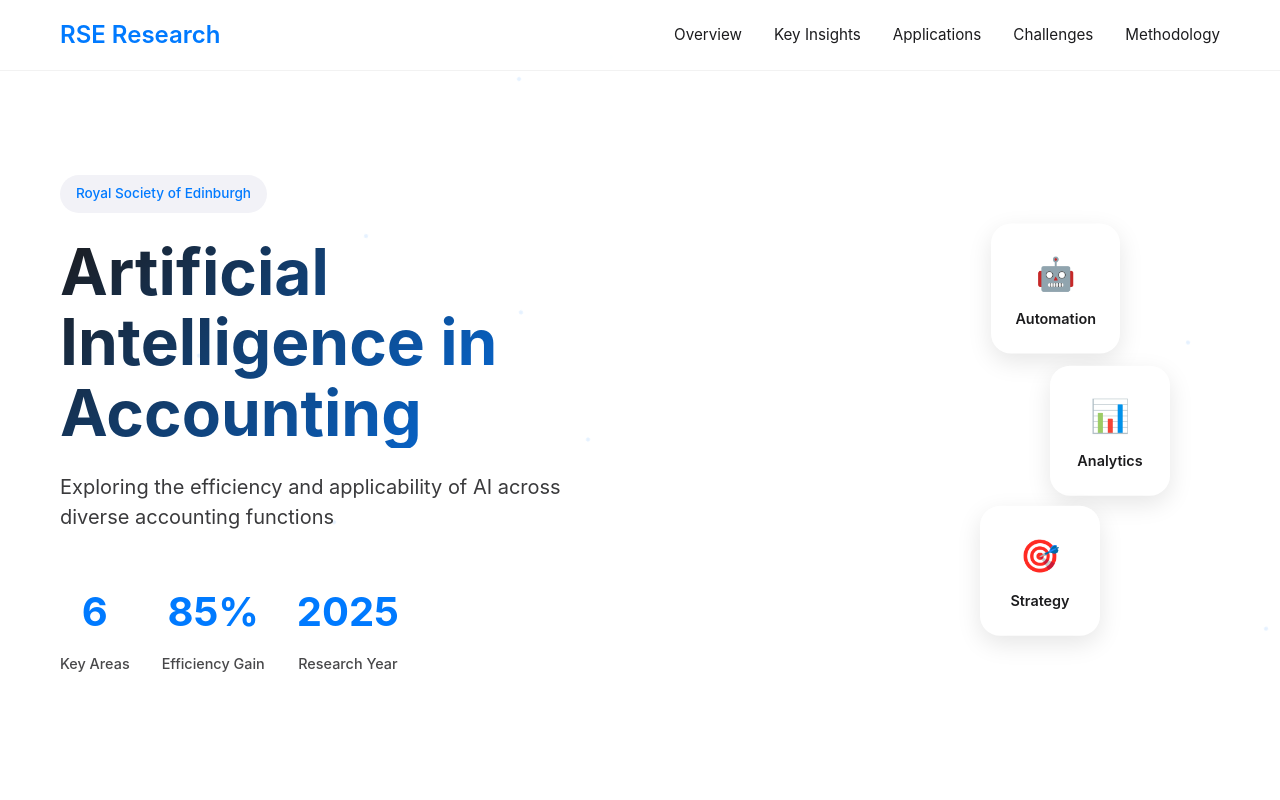
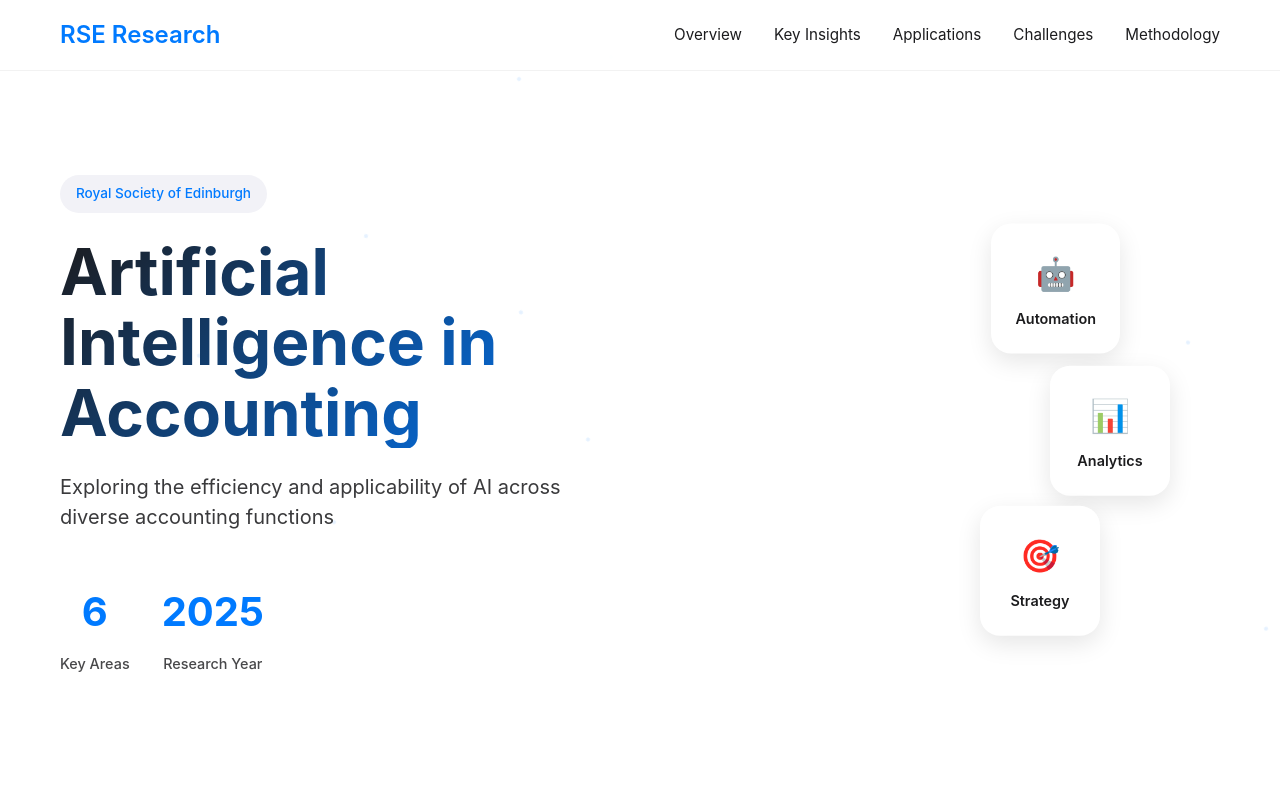
Before and after one commit to DrMichaelGuo/rse-dashboard, a plain HTML site: page index.html in a window 1280 px wide. Shown: the top 800 px of the page. Drawn offline with Linux system fonts and the light colour scheme; a web font is replaced by a local one.

Commit message:
Remove efficiency gain statistic from hero section

```diff
--- a/index.html
+++ b/index.html
@@ -36,10 +36,6 @@
                 <div class="stat-item">
                     <div class="stat-number">6</div>
                     <div class="stat-label">Key Areas</div>
-                </div>
-                <div class="stat-item">
-                    <div class="stat-number">85%</div>
-                    <div class="stat-label">Efficiency Gain</div>
                 </div>
                 <div class="stat-item">
                     <div class="stat-number">2025</div>
```
